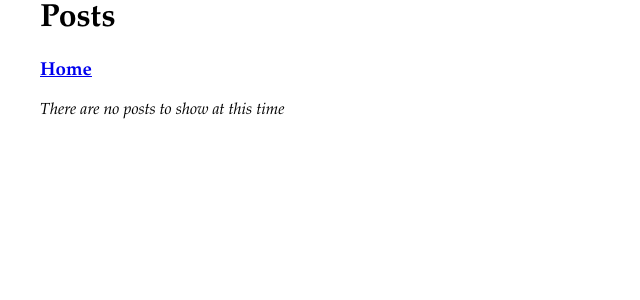
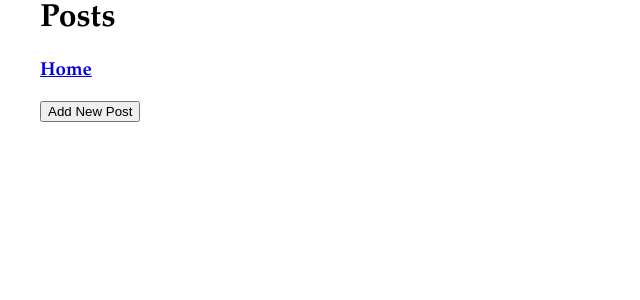
Before and after one commit to felixbilodeau/htmx-presentation, a Django app: page /posts/ in a window 1280 px wide. Shown: the part 53-353 px from the top of the page, without its empty margins (0-640 px from the left). Run offline with Django 4.2, Linux system fonts and the light colour scheme; data that the repository does not hold is empty.

Commit message:
presentation

```diff
--- a/base/urls.py
+++ b/base/urls.py
@@ -9,4 +9,5 @@ app_name = BaseConfig.name
 
 urlpatterns = [
     path('', views.homepage, name='home'),
+    path('empty/', views.empty, name='empty'),
 ]
--- a/base/views.py
+++ b/base/views.py
@@ -1,7 +1,13 @@
 from django.shortcuts import render
 from django.views.decorators.http import require_http_methods
+from django.http import HttpResponse
 
 from .containers import container
+
+
+@require_http_methods(['GET', 'POST'])
+def empty(request):
+    return HttpResponse()
 
 
 @require_http_methods(['GET'])
--- a/posts/templates/posts/index.html
+++ b/posts/templates/posts/index.html
@@ -2,18 +2,23 @@
 {% block content %}
     <h1>Posts</h1>
     <h3><a href="{% url "base:home" %}">Home</a></h3>
-    {% if posts.exists %}
-        {% for post in posts %}
-            <div class="post">
-                <div class="post--header">
-                    Posted: {{ post.created }}{% if post.edited %} <em>(edited)</em>{% endif %}
-                </div>
-                <div class="post--content">
-                    {{ post.content }}
-                </div>
-            </div>
-        {% endfor %}
-    {% else %}
-        <em>There are no posts to show at this time</em>
-    {% endif %}
+    <div class="post--create">
+        <button
+            hx-get="{% url "posts:create" %}"
+            hx-target="next .post--list"
+            hx-swap="afterbegin"
+        >
+            Add New Post
+        </button>
+    </div>
+    <div
+        class="post--list"
+        hx-post="{% url "posts:list" %}"
+        hx-trigger="load, every 5s"
+        hx-include="this"
+        hx-swap="afterbegin"
+        hx-disinherit="hx-include"
+    >
+        {% csrf_token %}
+    </div>
 {% endblock %}
--- /dev/null
+++ b/posts/templates/posts/post-list.html
@@ -0,0 +1,4 @@
+{% csrf_token %}
+{% for post in posts %}
+    {% include "posts/post.html" with post=post %}
+{% endfor %}
--- a/posts/urls.py
+++ b/posts/urls.py
@@ -9,4 +9,8 @@ app_name = PostsConfig.name
 
 urlpatterns = [
     path('', views.index, name='index'),
+    path('list/', views.post_list, name='list'),
+    path('create/', views.create, name='create'),
+    path('<uuid:pk>/', views.get_post, name='post'),
+    path('update/<uuid:pk>', views.update, name='update'),
 ]
--- a/posts/views.py
+++ b/posts/views.py
@@ -1,10 +1,49 @@
-from django.shortcuts import render
+from django.shortcuts import render, get_object_or_404
 from django.views.decorators.http import require_http_methods
 
 from .models import Post
+from .forms import PostForm
 
 
 @require_http_methods(['GET'])
 def index(request):
-    posts = Post.objects.order_by('-created').all()
-    return render(request, 'posts/index.html', {'posts': posts})
+    return render(request, 'posts/index.html')
+
+
+@require_http_methods(['GET', 'POST'])
+def create(request):
+    if request.method == 'GET':
+        form = PostForm()
+        return render(request, 'posts/create-form.html', {'form': form})
+    elif request.method == 'POST':
+        form = PostForm(data=request.POST)
+        if form.is_valid():
+            post = form.save()
+            return render(request, 'posts/post.html', {'post': post})
+        return render(request, 'posts/create-form.html', {'form': form})
+
+
+@require_http_methods(['POST'])
+def post_list(request):
+    exclude_ids = set(request.POST.keys()) - set(['csrfmiddlewaretoken'])
+    posts = Post.objects.order_by('-created').exclude(pk__in=exclude_ids)
+    return render(request, 'posts/post-list.html', {'posts': posts})
+
+
+@require_http_methods('GET')
+def get_post(request, pk):
+    post= get_object_or_404(Post, pk=pk)
+    return render(request, 'posts/post.html', {'post': post})
+
+
+@require_http_methods(['GET', 'POST'])
+def update(request, pk):
+    post = get_object_or_404(Post, pk=pk)
+    if request.method == 'GET':
+        form = PostForm(instance=post)
+    elif request.method == 'POST':
+        form = PostForm(instance=post, data=request.POST)
+        if form.is_valid():
+            post = form.save()
+            return render(request, 'posts/post.html', {'post': post})
+    return render(request, 'posts/update-form.html', {'form': form})
```
Also changed, not shown: posts/forms.py (added, +9 -0 lines), posts/templates/posts/create-form.html (added, +8 -0 lines), posts/templates/posts/post.html (added, +18 -0 lines), posts/templates/posts/update-form.html (added, +15 -0 lines).
